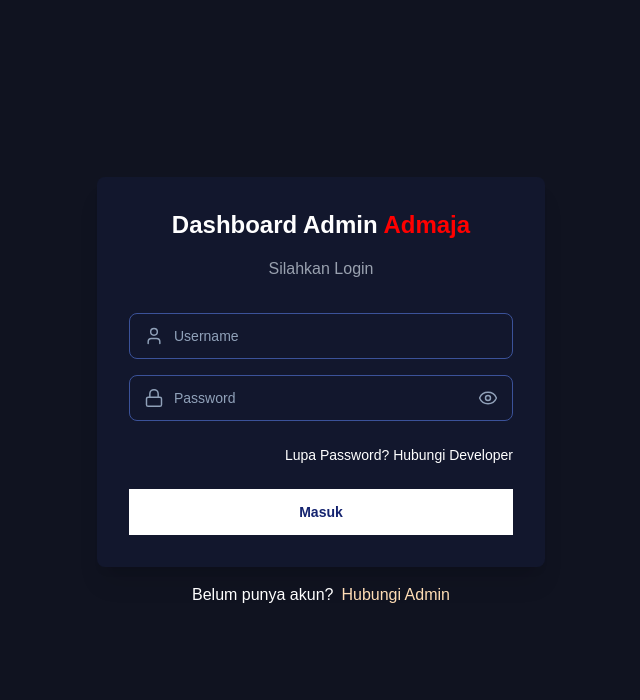
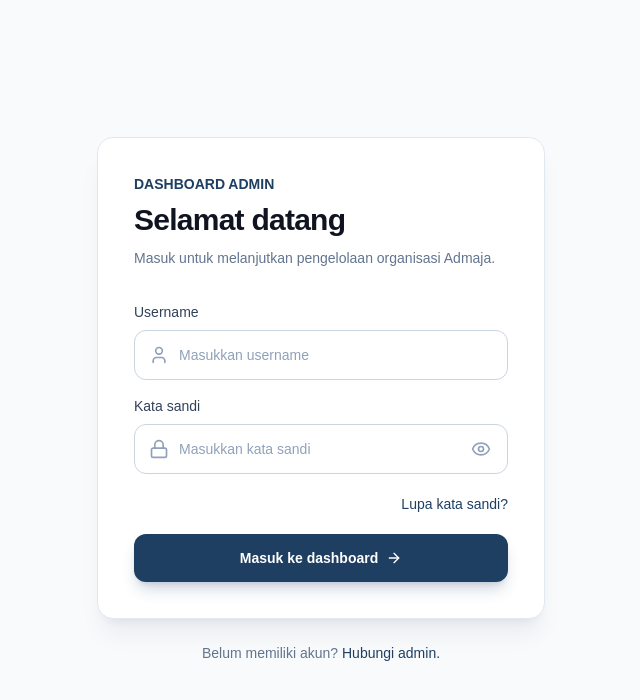
Before and after one commit to NaApipp/admin-admaja, a Next.js app: page /login in a window 1280 px wide. Shown: the top 700 px of the page, without its empty margins (319-959 px from the left). Built offline with nearby package versions, Linux system fonts and the light colour scheme.

Commit message:
style (LoginForm) : update style to white style

```diff
--- a/app/login/LoginForm.tsx
+++ b/app/login/LoginForm.tsx
@@ -2,7 +2,7 @@
 
 import { useState } from "react";
 import { useRouter } from "next/navigation";
-import { User, Lock, Eye, EyeOff } from "lucide-react";
+import { ArrowRight, Eye, EyeOff, Lock, User } from "lucide-react";
 
 export default function LoginForm() {
   const [formData, setFormData] = useState({
@@ -42,8 +42,6 @@ export default function LoginForm() {
       }
 
       setSuccess("Login berhasil! Mengalihkan...");
-
-      // Simpan data user ke localStorage atau context jika diperlukan
       sessionStorage.setItem("user", JSON.stringify(data.user));
 
       setTimeout(() => {
@@ -65,42 +63,75 @@ export default function LoginForm() {
 Saya mengalami kendala saat mencoba login ke dashboard admin admaja. Apakah bisa dibantu untuk mengecek dan mengatasi kendala tersebut?
 
 Terima kasih atas bantuannya.`;
-
   const whatsappUrl = `https://wa.me/6289531310903?text=${encodeURIComponent(
     message,
   )}`;
 
   return (
-    <div className="flex items-center justify-center px-4 py-12 min-h-screen bg-main">
-      <div className="max-w-md w-full">
-        <div className="bg-sec rounded-lg shadow-xl overflow-hidden">
-          <div className="p-8">
-            <h2 className="text-center text-xl md:text-2xl font-extrabold text-white">
-              Dashboard Admin <span className="text-[#FF0000]">Admaja</span>
+    <section className="flex min-h-screen items-center justify-center bg-slate-50 px-5 py-12 sm:px-8 lg:px-12">
+      <div className="w-full max-w-md">
+        <div className="mb-8 lg:hidden flex items-center">
+          <div className="flex h-11 w-11 items-center justify-center rounded-xl border border-white/15 bg-white/10 text-[#dbeafe]">
+            <img
+              src="https://admajaskanifo.org/logo-v2.png"
+              alt="Logo Admaja"
+            />
+          </div>
+          <span>
+            <p className=" text-xs font-bold tracking-[0.2em] text-[#1E3E62]">
+            ADMAJA
+          </p>
+          <p className=" text-sm text-slate-500">Paskibra SMKN 4 Kendal</p>
+          </span>
+        </div>
+
+        <div className="rounded-2xl border border-slate-200 bg-white p-6 shadow-xl shadow-slate-900/[0.06] sm:p-9">
+          <div className="mb-8">
+            <p className="text-sm font-semibold text-[#1E3E62]">
+              DASHBOARD ADMIN
+            </p>
+            <h2 className="mt-2 text-2xl font-bold tracking-tight text-[#101320] sm:text-3xl">
+              Selamat datang
             </h2>
-            <p className="mt-4 text-center text-gray-400">Silahkan Login</p>
+            <p className="mt-2 text-sm leading-6 text-slate-500">
+              Masuk untuk melanjutkan pengelolaan organisasi Admaja.
+            </p>
+          </div>
 
           {error && (
-              <div className="mt-4 p-3 bg-red-500/20 border border-red-500 text-red-500 rounded-md text-sm text-center">
+            <div
+              role="alert"
+              className="mb-5 rounded-lg border border-rose-200 bg-rose-50 p-3 text-sm text-rose-700"
+            >
               {error}
             </div>
           )}
           {success && (
-              <div className="mt-4 p-3 bg-green-500/20 border border-green-500 text-green-500 rounded-md text-sm text-center">
+            <div
+              role="status"
+              className="mb-5 rounded-lg border border-emerald-200 bg-emerald-50 p-3 text-sm text-emerald-700"
+            >
               {success}
             </div>
           )}
 
-            <form onSubmit={handleSubmit} className="mt-8 space-y-6">
+          <form onSubmit={handleSubmit} className="space-y-5">
             <div className="space-y-4">
-                {/* name Field */}
-                <div className="relative flex items-center rounded-lg border border-[#3b5299] bg-transparent focus-within:border-blue-400 focus-within:ring-1 focus-within:ring-blue-400 transition-all duration-200">
-                  <div className="absolute left-3.5 flex items-center pointer-events-none text-slate-400">
-                    <User className="w-5 h-5 stroke-[1.75]" />
-                  </div>
+              <div>
+                <label
+                  htmlFor="username"
+                  className="mb-2 block text-sm font-medium text-slate-700"
+                >
+                  Username
+                </label>
+                <div className="relative flex items-center rounded-xl border border-slate-300 bg-white transition-colors focus-within:border-[#1E3E62] focus-within:ring-4 focus-within:ring-[#1E3E62]/10">
+                  <User
+                    aria-hidden="true"
+                    className="absolute left-3.5 h-5 w-5 text-slate-400"
+                  />
                   <input
-                    placeholder="Username"
-                    className="w-full bg-transparent py-3 pl-11 pr-4 text-white placeholder:text-slate-400 text-sm focus:outline-none"
+                    className="w-full rounded-xl bg-transparent py-3.5 pl-11 pr-4 text-sm text-slate-900 placeholder:text-slate-400 focus:outline-none"
+                    placeholder="Masukkan username"
                     required
                     autoComplete="username"
                     type="text"
@@ -110,15 +141,23 @@ Terima kasih atas bantuannya.`;
                     onChange={handleChange}
                   />
                 </div>
+              </div>
 
-                {/* Password Field */}
-                <div className="relative flex items-center rounded-lg border border-[#3b5299] bg-transparent focus-within:border-blue-400 focus-within:ring-1 focus-within:ring-blue-400 transition-all duration-200">
-                  <div className="absolute left-3.5 flex items-center pointer-events-none text-slate-400">
-                    <Lock className="w-5 h-5 stroke-[1.75]" />
-                  </div>
+              <div>
+                <label
+                  htmlFor="password"
+                  className="mb-2 block text-sm font-medium text-slate-700"
+                >
+                  Kata sandi
+                </label>
+                <div className="relative flex items-center rounded-xl border border-slate-300 bg-white transition-colors focus-within:border-[#1E3E62] focus-within:ring-4 focus-within:ring-[#1E3E62]/10">
+                  <Lock
+                    aria-hidden="true"
+                    className="absolute left-3.5 h-5 w-5 text-slate-400"
+                  />
                   <input
-                    placeholder="Password"
-                    className="w-full bg-transparent py-3 pl-11 pr-11 text-white placeholder:text-slate-400 text-sm focus:outline-none"
+                    placeholder="Masukkan kata sandi"
+                    className="w-full rounded-xl bg-transparent py-3.5 pl-11 pr-12 text-sm text-slate-900 placeholder:text-slate-400 focus:outline-none"
                     required
                     autoComplete="current-password"
                     type={showPassword ? "text" : "password"}
@@ -130,7 +169,7 @@ Terima kasih atas bantuannya.`;
                   <button
                     type="button"
                     onClick={() => setShowPassword(!showPassword)}
-                    className="absolute right-3.5 flex items-center text-slate-400 hover:text-white transition-colors focus:outline-none cursor-pointer"
+                    className="absolute right-1.5 flex h-10 w-10 items-center justify-center rounded-lg text-slate-400 transition-colors hover:text-[#1E3E62] focus-visible:outline-none focus-visible:ring-2 focus-visible:ring-[#1E3E62]"
                     aria-label={
                       showPassword
                         ? "Sembunyikan kata sandi"
@@ -138,52 +177,47 @@ Terima kasih atas bantuannya.`;
                     }
                   >
                     {showPassword ? (
-                      <EyeOff className="w-5 h-5 stroke-[1.75]" />
+                      <EyeOff aria-hidden="true" className="h-5 w-5" />
                     ) : (
-                      <Eye className="w-5 h-5 stroke-[1.75]" />
+                      <Eye aria-hidden="true" className="h-5 w-5" />
                     )}
                   </button>
                 </div>
               </div>
+            </div>
 
-              <div className="flex items-center justify-end">
-                <div className="text-sm">
-                  <p className="font-medium text-white cursor-pointer">
-                    Lupa Password?{" "}
+            <div className="flex justify-end text-sm">
               <a
                 href={whatsappUrl}
                 target="_blank"
                 rel="noopener noreferrer"
-                      className="text-white"
+                className="font-medium text-[#1E3E62] underline-offset-4 hover:underline"
               >
-                      Hubungi Developer
+                Lupa kata sandi?
               </a>
+            </div>
+
+            <button
+              disabled={loading}
+              className="group flex min-h-12 w-full items-center justify-center gap-2 rounded-xl bg-[#1E3E62] px-4 py-3 text-sm font-semibold text-white shadow-lg shadow-[#1E3E62]/20 transition-colors hover:bg-[#173451] focus-visible:outline-none focus-visible:ring-4 focus-visible:ring-[#1E3E62]/25 disabled:cursor-not-allowed disabled:opacity-60"
+              type="submit"
+            >
+              {loading ? "Memproses..." : "Masuk ke dashboard"}
+              {!loading && (
+                <ArrowRight
+                  aria-hidden="true"
+                  className="h-4 w-4 transition-transform group-hover:translate-x-0.5"
+                />
+              )}
+            </button>
+          </form>
+        </div>
+
+        <p className="mt-6 text-center text-sm text-slate-500">
+          Belum memiliki akun?{" "}
+          <span className="font-medium text-[#1E3E62]">Hubungi admin.</span>
         </p>
       </div>
-              </div>
-
-              <div>
-                <button
-                  disabled={loading}
-                  className={`group relative w-full flex justify-center py-3 px-4
-                            border border-transparent text-sm font-semibold
-                              text-[#14236F] bg-white hover:bg-white/80 focus:outline-none
-                              focus:ring-2 focus:ring-offset-2 focus:ring-indigo-500 ${
-                                loading ? "opacity-50 cursor-not-allowed" : ""
-                              }`}
-                  type="submit"
-                >
-                  {loading ? "Memproses..." : "Masuk"}
-                </button>
-              </div>
-            </form>
-          </div>
-        </div>
-        <div className="px-8 py-4 text-center flex justify-center gap-2">
-          <span className="text-white">Belum punya akun?</span>{" "}
-          <p className="font-medium text-[#FFDDB5]">Hubungi Admin</p>
-        </div>
-      </div>
-    </div>
+    </section>
   );
 }
```
Lines whose indentation alone changed are shown as unchanged.
